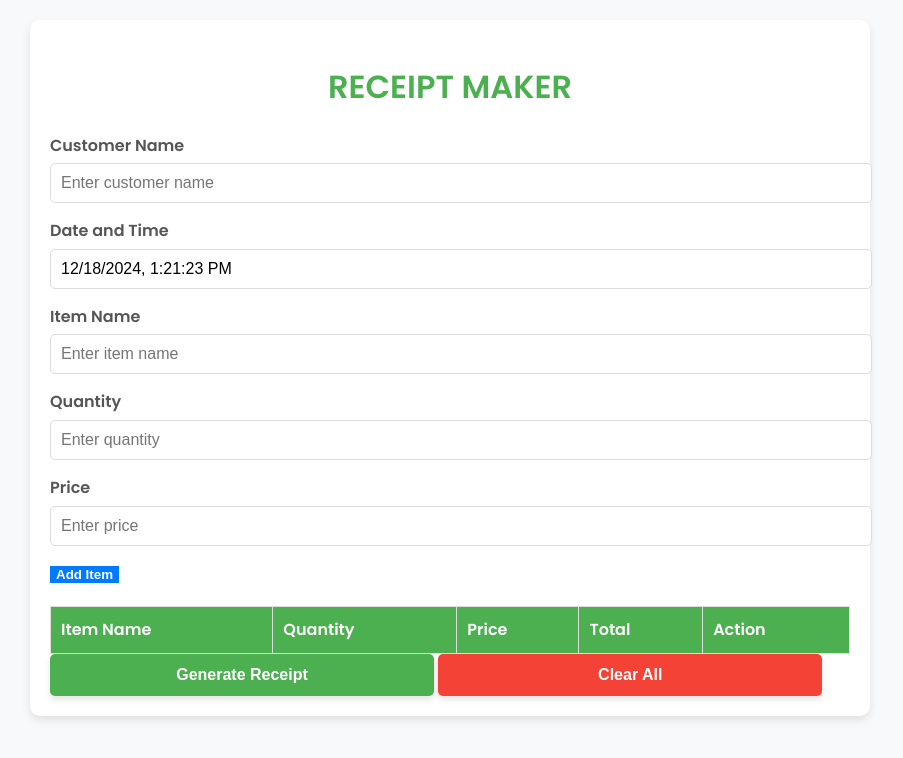
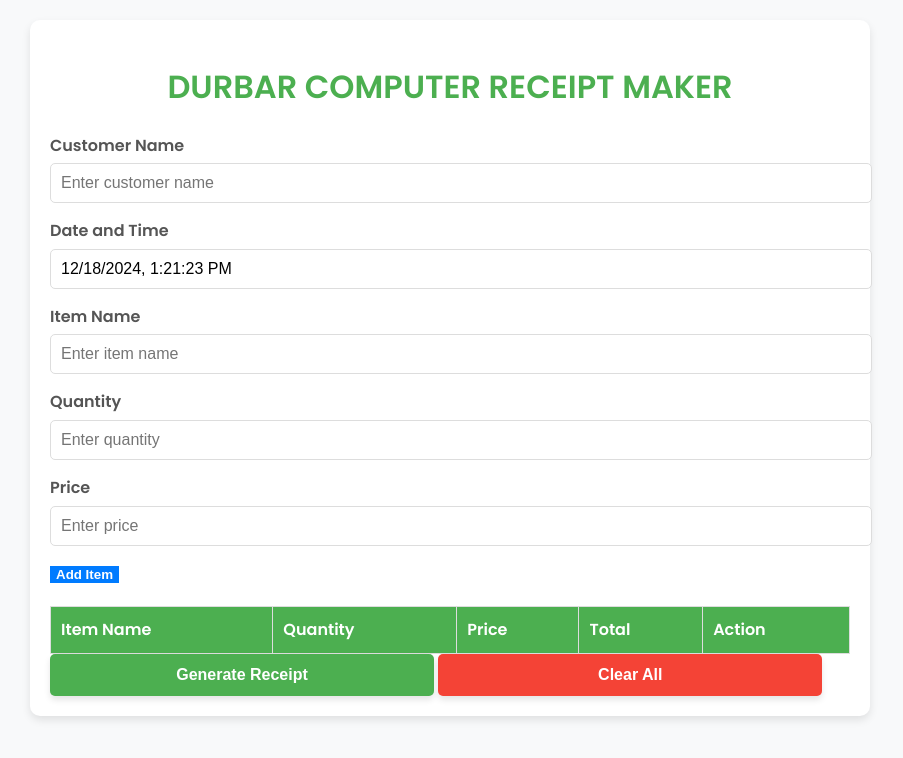
Before and after one commit to Tamzidhuda/Durbar-Computer, a plain HTML site: page index.html in a window 1280 px wide. Shown: the whole page, without its empty margins (190-1093 px from the left). Drawn offline with nearby package versions, Linux system fonts and the light colour scheme.

Commit message:
Update index.html

```diff
--- a/index.html
+++ b/index.html
@@ -194,7 +194,7 @@
 </head>
 <body>
   <div class="container">
-    <h1>Receipt Maker</h1>
+    <h1>Durbar Computer Receipt Maker</h1>
     <div class="form-group">
       <label for="customer-name">Customer Name</label>
       <input type="text" id="customer-name" placeholder="Enter customer name">
```
